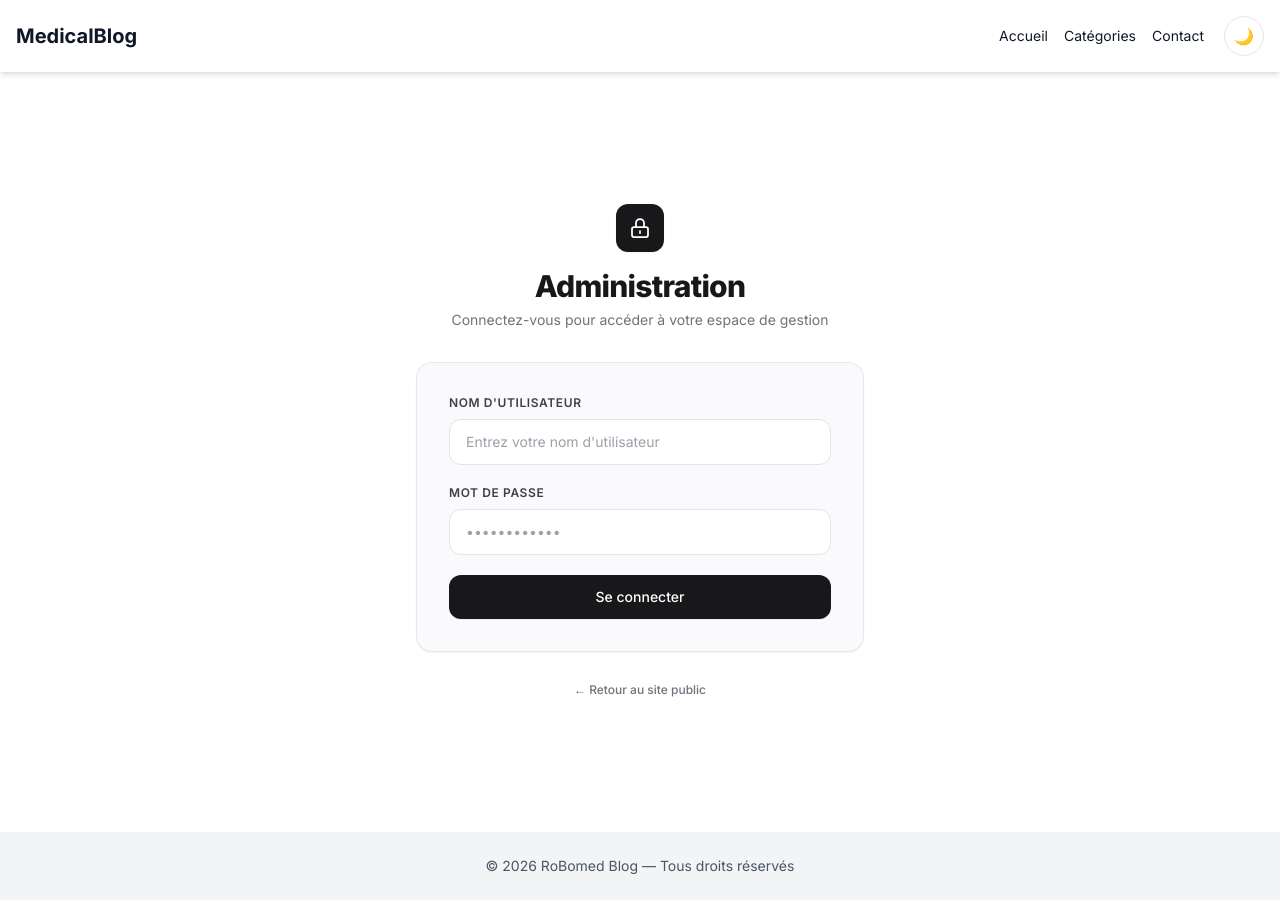
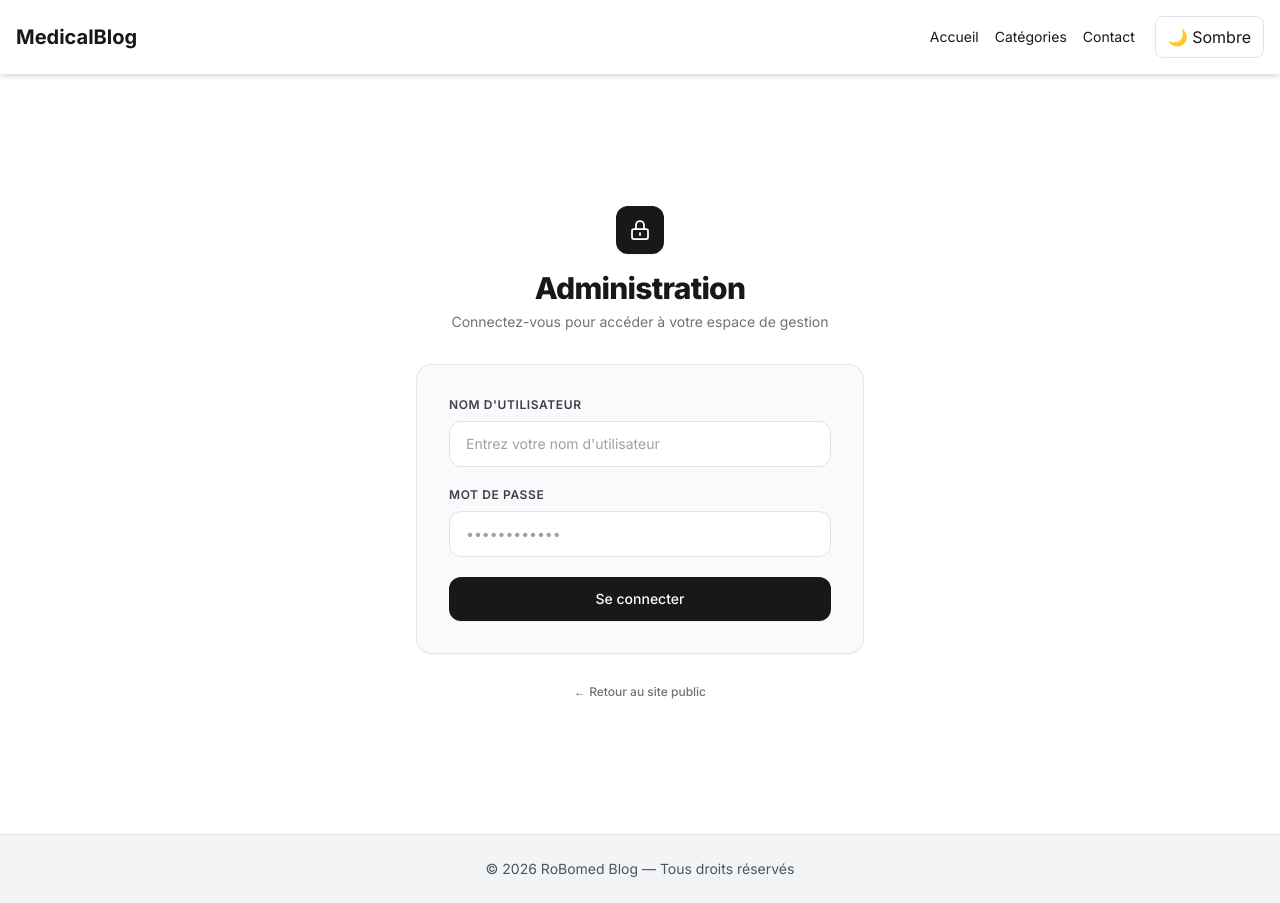
Before and after one commit to Billy-Crawford/BlogMedecine-Front, a Next.js app: page /admin/login in a window 1280 px wide. Built offline with nearby package versions, Linux system fonts and the light colour scheme.

Commit message:
fix: complete light and dark theme

```diff
--- a/src/app/categories/[slug]/page.tsx
+++ b/src/app/categories/[slug]/page.tsx
@@ -48,87 +48,245 @@ export default function CategoryArticlesPage() {
     }
   }, [slug]);
 
-  const categoryName =
-    articles.length > 0 ? articles[0].categorie.nom : slug;
+  const categoryName = articles.length > 0 ? articles[0].categorie.nom : slug;
 
   return (
     <section className="max-w-6xl mx-auto px-6 py-12">
-      {/* En-tête */}
+      {/* =========================
+          EN-TÊTE
+      ========================== */}
       <div className="mb-10">
         <Link
           href="/categories"
-          className="text-sm text-zinc-500 dark:text-zinc-400 hover:text-zinc-900 dark:hover:text-white transition-colors"
+          className="
+            text-sm
+            text-zinc-500
+            dark:text-zinc-400
+            hover:text-zinc-900
+            dark:hover:text-white
+            transition-colors
+          "
         >
           ← Toutes les catégories
         </Link>
 
-        <h1 className="text-3xl sm:text-4xl font-extrabold text-zinc-950 dark:text-white mt-5">
+        <h1
+          className="
+            text-3xl
+            sm:text-4xl
+            font-extrabold
+            text-zinc-950
+            dark:text-white
+            mt-5
+          "
+        >
           {categoryName}
         </h1>
 
-        <p className="mt-2 text-zinc-500 dark:text-zinc-400">
+        <p
+          className="
+            mt-2
+            text-zinc-500
+            dark:text-zinc-400
+          "
+        >
           Articles de cette catégorie
         </p>
       </div>
 
-      {/* Chargement */}
+      {/* =========================
+          CHARGEMENT
+      ========================== */}
       {loading && (
         <div className="flex items-center gap-3 py-10">
-          <div className="w-5 h-5 border-2 border-zinc-900 dark:border-zinc-200 border-t-transparent rounded-full animate-spin" />
+          <div
+            className="
+              w-5
+              h-5
+              border-2
+              border-zinc-900
+              dark:border-white
+              border-t-transparent
+              rounded-full
+              animate-spin
+            "
+          />
 
-          <p className="text-sm text-zinc-500 dark:text-zinc-400">
+          <p
+            className="
+              text-sm
+              text-zinc-500
+              dark:text-zinc-400
+            "
+          >
             Chargement des articles...
           </p>
         </div>
       )}
 
-      {/* Erreur */}
+      {/* =========================
+          ERREUR
+      ========================== */}
       {!loading && error && (
-        <div className="bg-red-50 dark:bg-red-950/30 border border-red-200 dark:border-red-800 text-red-700 dark:text-red-300 rounded-xl px-4 py-3">
+        <div
+          className="
+            bg-red-50
+            dark:bg-red-950/40
+            border
+            border-red-200
+            dark:border-red-900
+            text-red-700
+            dark:text-red-300
+            rounded-xl
+            px-4
+            py-3
+          "
+        >
           {error}
         </div>
       )}
 
-      {/* Aucun article */}
+      {/* =========================
+          AUCUN ARTICLE
+      ========================== */}
       {!loading && !error && articles.length === 0 && (
-        <div className="bg-zinc-50 dark:bg-zinc-900 border border-zinc-200 dark:border-zinc-700 rounded-2xl p-10 text-center">
-          <p className="text-zinc-600 dark:text-zinc-400">
+        <div
+          className="
+            bg-zinc-50
+            dark:bg-zinc-900
+            border
+            border-zinc-200
+            dark:border-zinc-800
+            rounded-2xl
+            p-10
+            text-center
+          "
+        >
+          <p
+            className="
+              text-zinc-600
+              dark:text-zinc-300
+            "
+          >
             Aucun article disponible dans cette catégorie.
           </p>
         </div>
       )}
 
-      {/* Articles */}
+      {/* =========================
+          ARTICLES
+      ========================== */}
       {!loading && !error && articles.length > 0 && (
-        <div className="grid grid-cols-1 md:grid-cols-2 lg:grid-cols-3 gap-6">
+        <div
+          className="
+            grid
+            grid-cols-1
+            md:grid-cols-2
+            lg:grid-cols-3
+            gap-6
+          "
+        >
           {articles.map((article) => (
             <Link
               key={article.id}
               href={`/articles/${article.slug}`}
-              className="group bg-white dark:bg-zinc-900 border border-zinc-200 dark:border-zinc-700 rounded-2xl overflow-hidden hover:shadow-md dark:hover:shadow-black/30 hover:border-zinc-300 dark:hover:border-zinc-600 transition-all"
+              className="
+                group
+
+                bg-white
+                dark:bg-zinc-900
+
+                border
+                border-zinc-200
+                dark:border-zinc-800
+
+                rounded-2xl
+                overflow-hidden
+
+                hover:shadow-md
+                dark:hover:shadow-black/30
+
+                hover:border-zinc-300
+                dark:hover:border-zinc-700
+
+                transition-all
+              "
             >
-              {/* Image */}
+              {/* =========================
+                  IMAGE
+              ========================== */}
               {article.image && (
-                <div className="aspect-video overflow-hidden bg-zinc-100 dark:bg-zinc-800">
+                <div
+                  className="
+                    aspect-video
+                    overflow-hidden
+                    bg-zinc-100
+                    dark:bg-zinc-800
+                  "
+                >
                   <img
                     src={article.image}
                     alt={article.titre}
-                    className="w-full h-full object-cover group-hover:scale-105 transition-transform duration-300"
+                    className="
+                      w-full
+                      h-full
+                      object-cover
+                      group-hover:scale-105
+                      transition-transform
+                      duration-300
+                    "
                   />
                 </div>
               )}
 
-              {/* Contenu */}
+              {/* =========================
+                  CONTENU
+              ========================== */}
               <div className="p-5">
-                <h2 className="text-xl font-bold text-zinc-900 dark:text-white group-hover:text-zinc-700 dark:group-hover:text-zinc-300">
+                <h2
+                  className="
+                    text-xl
+                    font-bold
+
+                    text-zinc-900
+                    dark:text-white
+
+                    group-hover:text-zinc-700
+                    dark:group-hover:text-zinc-200
+
+                    transition-colors
+                  "
+                >
                   {article.titre}
                 </h2>
 
-                <p className="text-sm text-zinc-500 dark:text-zinc-400 mt-2">
+                <p
+                  className="
+                    text-sm
+                    text-zinc-500
+                    dark:text-zinc-400
+                    mt-2
+                  "
+                >
                   {article.categorie.nom}
                 </p>
 
-                <span className="inline-block mt-4 text-sm font-medium text-zinc-900 dark:text-white group-hover:text-zinc-700 dark:group-hover:text-zinc-300">
+                <span
+                  className="
+                    inline-block
+                    mt-4
+                    text-sm
+                    font-medium
+
+                    text-zinc-900
+                    dark:text-white
+
+                    group-hover:text-zinc-600
+                    dark:group-hover:text-zinc-300
+
+                    transition-colors
+                  "
+                >
                   Lire l'article →
                 </span>
               </div>
--- a/src/app/layout.tsx
+++ b/src/app/layout.tsx
@@ -21,7 +21,19 @@ export default function RootLayout({
     <html lang="fr" suppressHydrationWarning>
       <body className={inter.className}>
         <ThemeProvider>
-          <div className="min-h-screen flex flex-col bg-white text-gray-900 dark:bg-gray-950 dark:text-gray-100 transition-colors">
+          <div
+            className="
+              min-h-screen
+              flex
+              flex-col
+              bg-white
+              text-zinc-900
+              dark:bg-zinc-950
+              dark:text-zinc-100
+              transition-colors
+              duration-300
+            "
+          >
             {/* Navbar */}
             <header className="p-4 shadow-md bg-white dark:bg-gray-900 transition-colors">
               <nav className="container mx-auto flex justify-between items-center">
@@ -53,10 +65,22 @@ export default function RootLayout({
             </main>
 
             {/* Footer */}
-            <footer className="bg-gray-100 dark:bg-gray-900 py-6 text-center text-sm text-gray-600 dark:text-gray-400 transition-colors">
+            <footer
+              className="
+                bg-gray-100
+                dark:bg-zinc-900
+                py-6
+                text-center
+                text-sm
+                text-gray-600
+                dark:text-zinc-400
+                border-t
+                border-zinc-200
+                dark:border-zinc-800
+              "
+            >
               © {new Date().getFullYear()} RoBomed Blog — Tous droits réservés
             </footer>
-
           </div>
         </ThemeProvider>
       </body>
--- a/src/components/ThemeToggle.tsx
+++ b/src/components/ThemeToggle.tsx
@@ -1,33 +1,30 @@
 "use client";
 
-import { useEffect, useState } from "react";
 import { useTheme } from "next-themes";
 
 export default function ThemeToggle() {
   const { theme, setTheme } = useTheme();
-  const [mounted, setMounted] = useState(false);
-
-  useEffect(() => {
-    setMounted(true);
-  }, []);
-
-  if (!mounted) {
-    return null;
-  }
-
-  const isDark = theme === "dark";
 
   return (
     <button
-      type="button"
-      onClick={() => setTheme(isDark ? "light" : "dark")}
-      className="flex items-center justify-center w-10 h-10 rounded-full border border-gray-200 dark:border-gray-700 bg-white dark:bg-gray-800 hover:bg-gray-100 dark:hover:bg-gray-700 transition-colors"
-      aria-label={
-        isDark ? "Activer le mode clair" : "Activer le mode sombre"
-      }
-      title={isDark ? "Mode clair" : "Mode sombre"}
+      onClick={() => setTheme(theme === "dark" ? "light" : "dark")}
+      className="
+        px-3
+        py-2
+        rounded-lg
+        border
+        border-zinc-200
+        dark:border-zinc-700
+        bg-white
+        dark:bg-zinc-900
+        text-zinc-900
+        dark:text-white
+        hover:bg-zinc-100
+        dark:hover:bg-zinc-800
+        transition
+      "
     >
-      {isDark ? "☀️" : "🌙"}
+      {theme === "dark" ? "☀️ Clair" : "🌙 Sombre"}
     </button>
   );
 }
```
